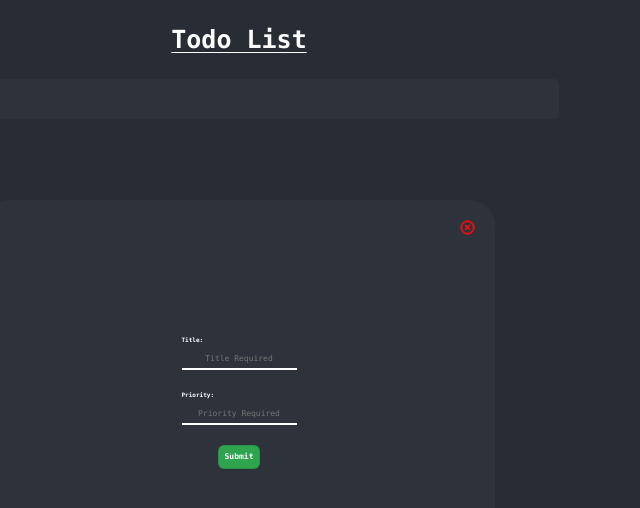
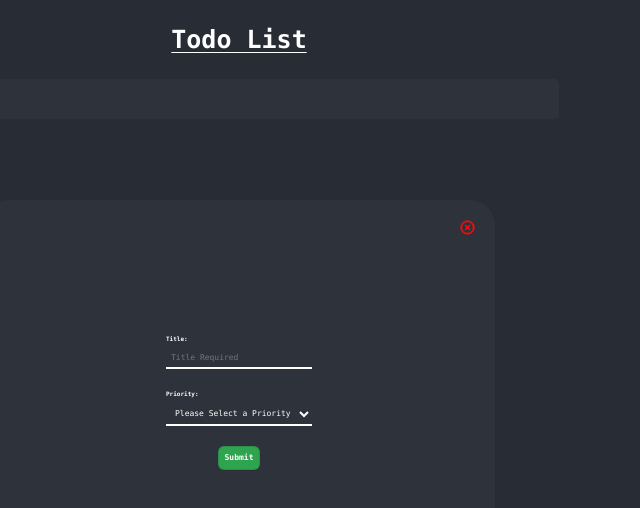
Before and after one commit to JackMatthewRimmer/TodoApp, a React (Create React App) app in the folder todo-list/: page / in a window 1280 px wide. Both pictures are taken after a click on the icon 640 px from the left and 99 px from the top of the page. Shown: the top 508 px of the page, without its empty margins (401-1041 px from the left). Built offline with nearby package versions, Linux system fonts and the light colour scheme.

Commit message:
Update form to look better
problem is this file is now huge

```diff
--- a/todo-list/src/Components/Modal/Modal.css
+++ b/todo-list/src/Components/Modal/Modal.css
@@ -37,7 +37,6 @@
   min-height: 100%;
   font-size: 8px;
   padding: 5px;
-  text-align: center;
   color: white;
   background-color: transparent;
   border: 0;
--- a/todo-list/src/Components/Modal/Modal.tsx
+++ b/todo-list/src/Components/Modal/Modal.tsx
@@ -36,10 +36,13 @@ export const Modal: FC<ModalProps> = () => {
           if (!values.priority) {
             errors.priority = "Priority Required";
           }
+          if (values.priority === "") {
+            errors.priority = "Priority Required";
+          }
           return errors;
         }}
       >
-        {() => (
+        {(errors) => (
           <Form>
             <div className="ModalFormSection">
               <div className="ModalFieldTitle">
@@ -65,11 +68,17 @@ export const Modal: FC<ModalProps> = () => {
                 />
               </div>
               <Field
+                as="select"
+                className="ModalField"
                 type="priority"
                 name="priority"
-                className="ModalField"
-                placeholder={"Priority Required"}
-              />
+              >
+                <option value={""} label="Please Select a Priority"></option>
+                <option value={"1"} label="Prority 1"></option>
+                <option value={"2"} label="Priority 2"></option>
+                <option value={"3"} label="Priority 3"></option>
+                <option value={"4"} label="Priority 4"></option>
+              </Field>
             </div>
             <div>
               <button type="submit" className="ModalSubmit">
```
